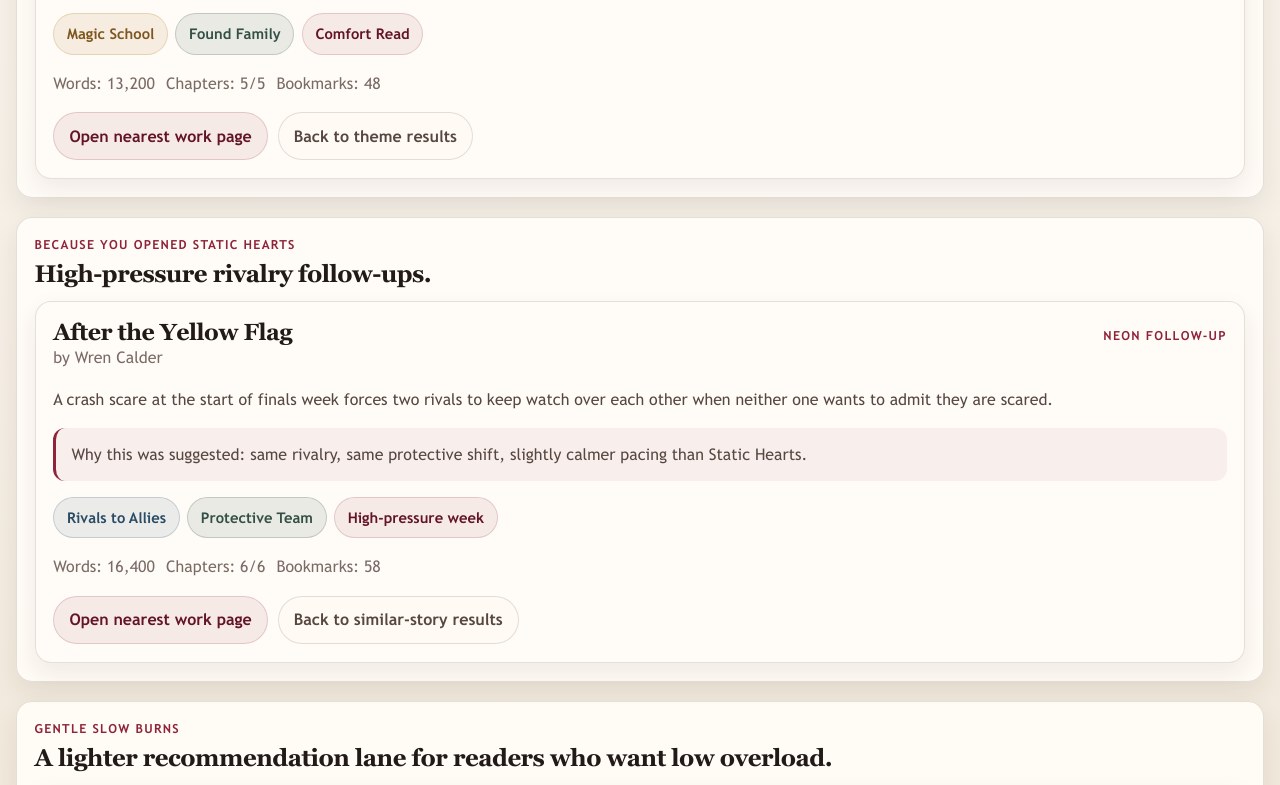
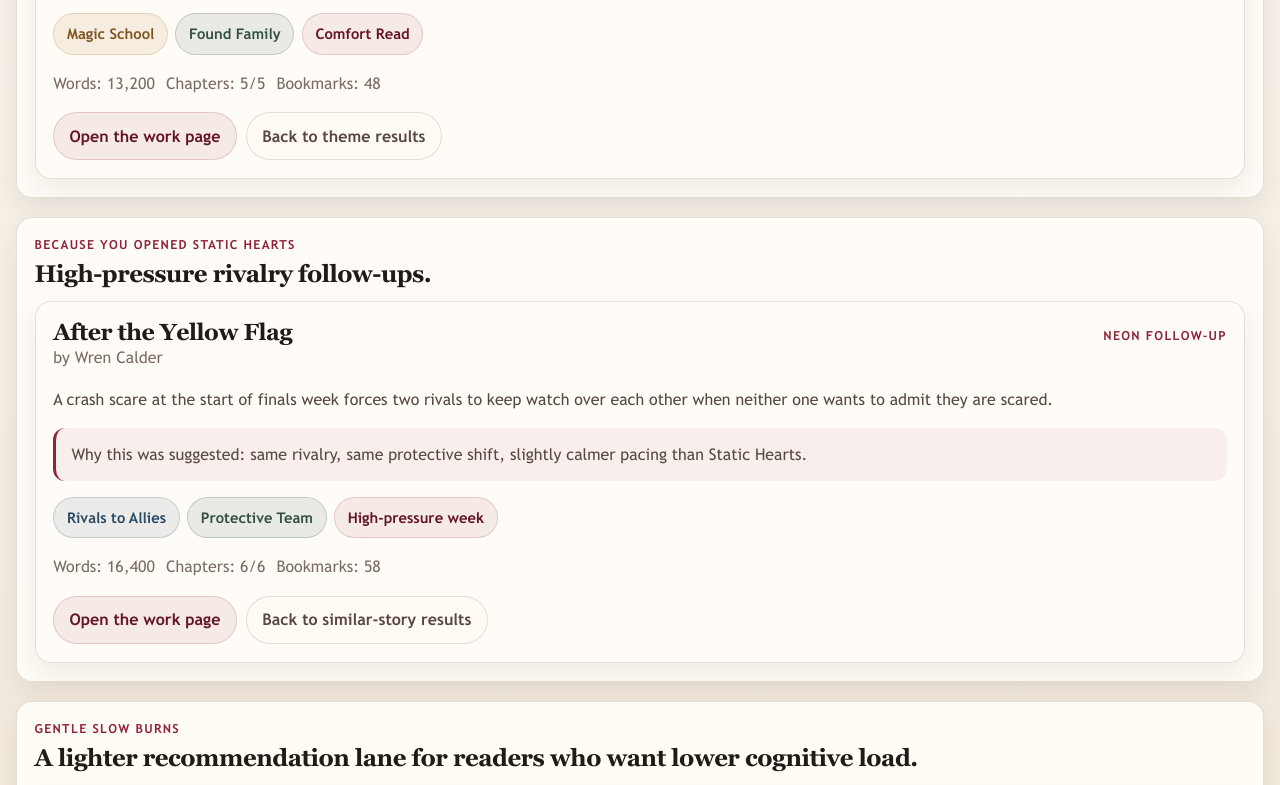
Before and after one commit to Al-Yousef/FandomForge, a plain HTML site: page recommendations.html in a window 1280 px wide. Shown: the part 815-1600 px from the top of the page. Drawn offline with Linux system fonts and the light colour scheme.

Commit message:
fix(copy): align labels and UI language to the report's stated goals and audience

```diff
--- a/recommendations.html
+++ b/recommendations.html
@@ -32,7 +32,7 @@
 
       <p class="archive-notice">
         Recommendations happen after a reader has context. Each suggestion below is tied to a work
-        or tag path the user just explored, not to a generic feed.
+        or tag path the user just explored, not to an opaque ranking.
       </p>
 
       <main id="main" class="app-main">
@@ -95,7 +95,7 @@
                 <span>Bookmarks: 48</span>
               </div>
               <div class="action-row">
-                <a class="button-link" href="story.html#moonwake-story">Open nearest work page</a>
+                <a class="button-link" href="story.html#moonwake-story">Open the work page</a>
                 <a class="button-link button-link--secondary" href="search-theme.html#theme-results">Back to theme results</a>
               </div>
             </article>
@@ -136,7 +136,7 @@
                 <span>Bookmarks: 58</span>
               </div>
               <div class="action-row">
-                <a class="button-link" href="story.html#neon-story">Open nearest work page</a>
+                <a class="button-link" href="story.html#neon-story">Open the work page</a>
                 <a class="button-link button-link--secondary" href="search-similar.html#specific-results">Back to similar-story results</a>
               </div>
             </article>
@@ -146,7 +146,7 @@
         <section id="gentle-slow-burns" class="page-section" aria-labelledby="gentle-title">
           <div class="section-heading">
             <p class="eyebrow">Gentle slow burns</p>
-            <h2 id="gentle-title">A lighter recommendation lane for readers who want low overload.</h2>
+            <h2 id="gentle-title">A lighter recommendation lane for readers who want lower cognitive load.</h2>
           </div>
 
           <div class="work-list">
```
Also changed, not shown: index.html (+1 -1 lines), search-similar.html (+1 -1 lines), search-theme.html (+1 -1 lines).
